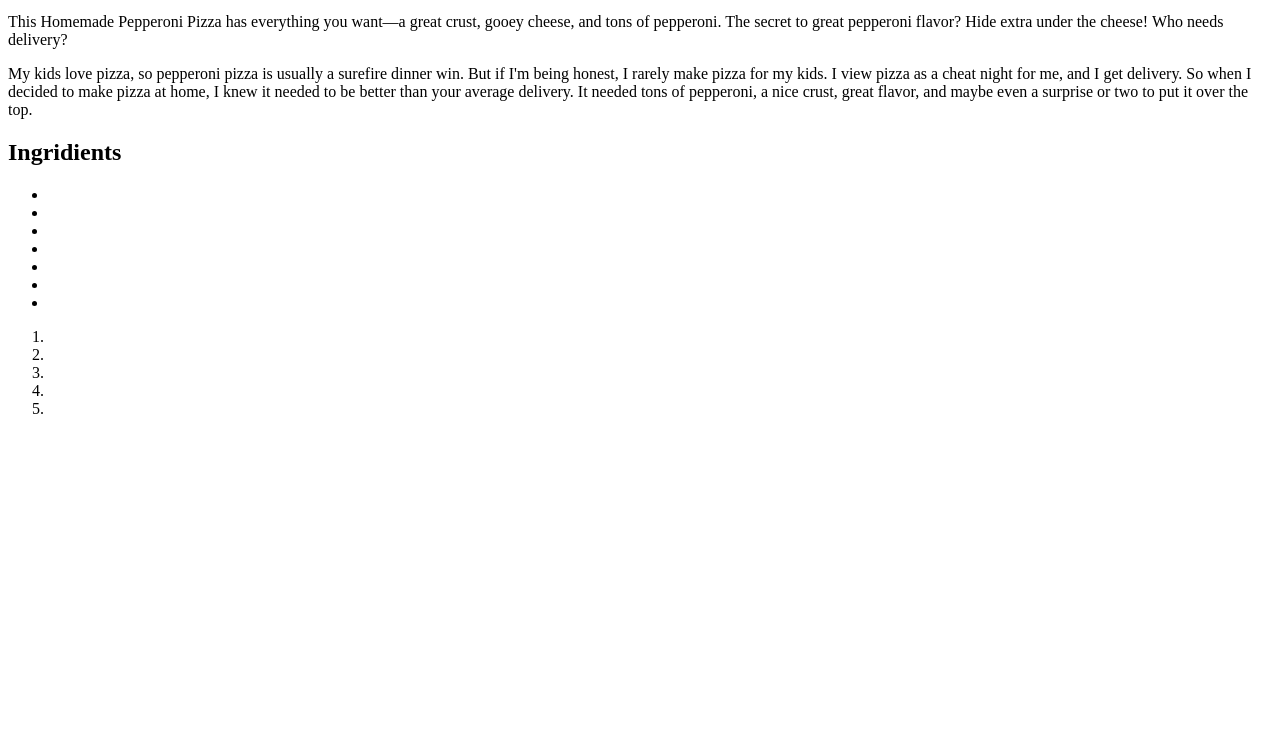
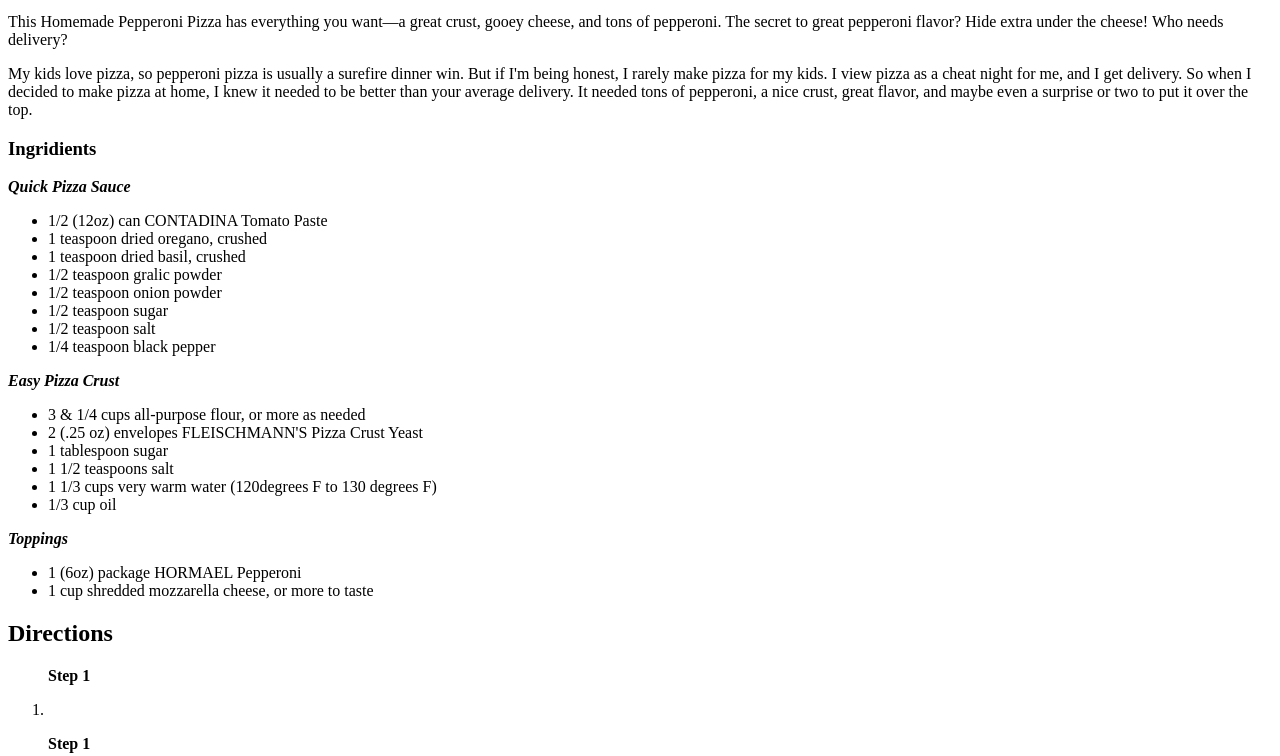
Before and after one commit to liiights/odin_recipes, a plain HTML site: page recipes/pizza.html in a window 1280 px wide. Shown: the part 101-857 px from the top of the page. Before the commit the page ends 800 px from the top, so only its background shows below. Drawn offline with Linux system fonts and the light colour scheme.

Commit message:
recipes/pizza.html

```diff
--- a/recipes/pizza.html
+++ b/recipes/pizza.html
@@ -14,19 +14,41 @@
 
         So when I decided to make pizza at home, I knew it needed to be better than your average delivery. It needed tons of pepperoni, a nice crust, great flavor, and maybe even a surprise or two to put it over the top.</p>
 
-    <h2>Ingridients</h2>
+    <h3>Ingridients</h3>
+    <p><em><strong>Quick Pizza Sauce</strong></em></p>
     <ul>
-        <li></li>
-        <li></li>
-        <li></li>
-        <li></li>
-        <li></li>
-        <li></li>
-        <li></li>
+        <li>1/2 (12oz) can CONTADINA Tomato Paste</li>
+        <li>1 teaspoon dried oregano, crushed</li>
+        <li>1 teaspoon dried basil, crushed</li>
+        <li>1/2 teaspoon gralic powder</li>
+        <li>1/2 teaspoon onion powder</li>
+        <li>1/2 teaspoon sugar</li>
+        <li>1/2 teaspoon salt</li>
+        <li>1/4 teaspoon black pepper</li>
     </ul>
 
+    <p><em><strong>Easy Pizza Crust</strong></em></p>
+    <ul>
+        <li>3 & 1/4 cups all-purpose flour, or more as needed</li>
+        <li>2 (.25 oz) envelopes FLEISCHMANN'S Pizza Crust Yeast</li>
+        <li>1 tablespoon sugar</li>
+        <li>1 1/2 teaspoons salt</li>
+        <li>1 1/3 cups very warm water (120degrees F to 130 degrees F)</li>
+        <li>1/3 cup oil</li>
+    </ul>
+
+    <p><em><strong>Toppings</strong></em></p>
+    <ul>
+        <li>1 (6oz) package HORMAEL Pepperoni</li>
+        <li>1 cup shredded mozzarella cheese, or more to taste</li>
+    </ul>
+
+    <h2>Directions</h2>
+
     <ol>
+        <strong><p>Step 1</p></strong>
         <li></li>
+        <strong><p>Step 1</p></strong>
         <li></li>
         <li></li>
         <li></li>
```
